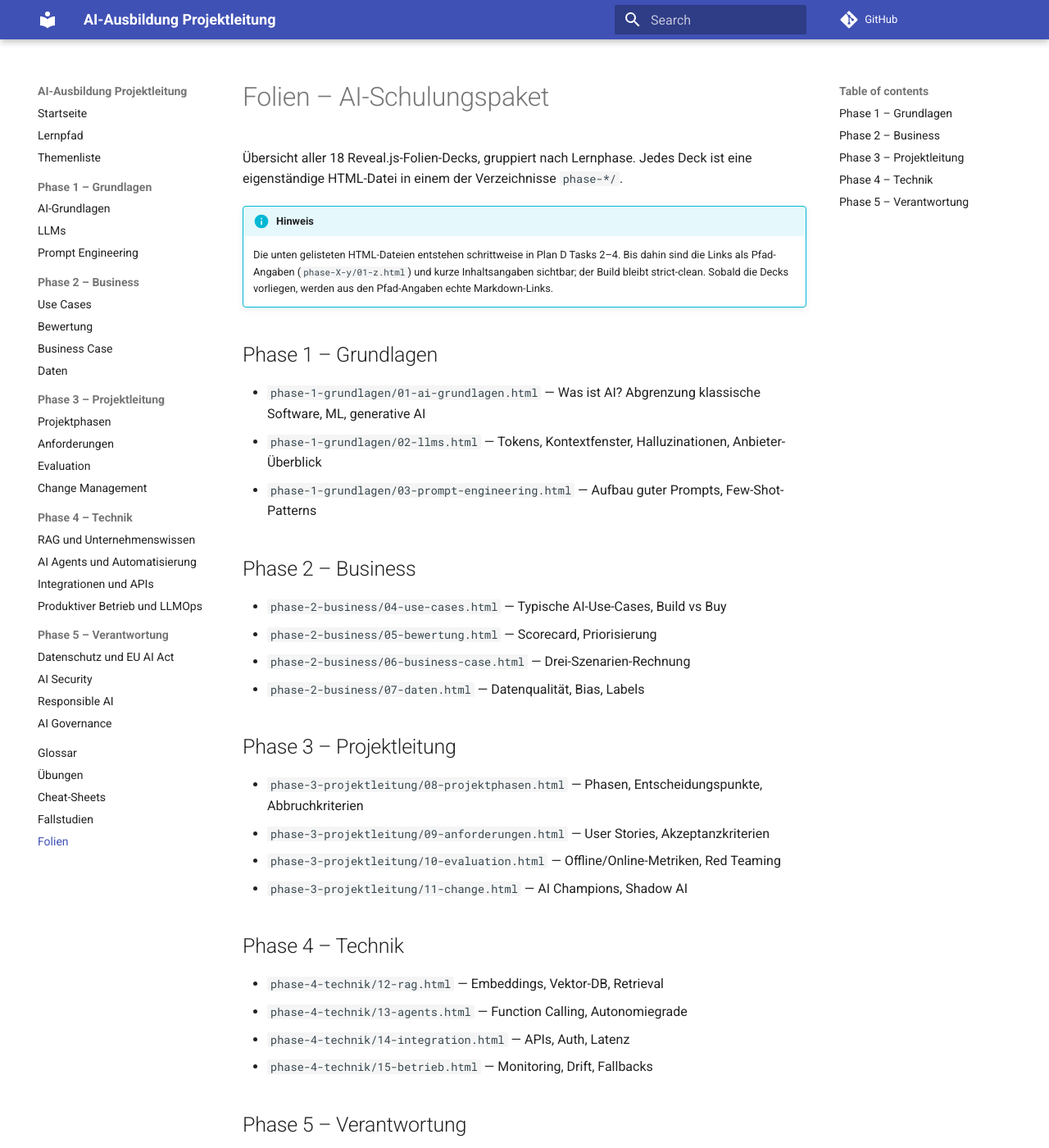
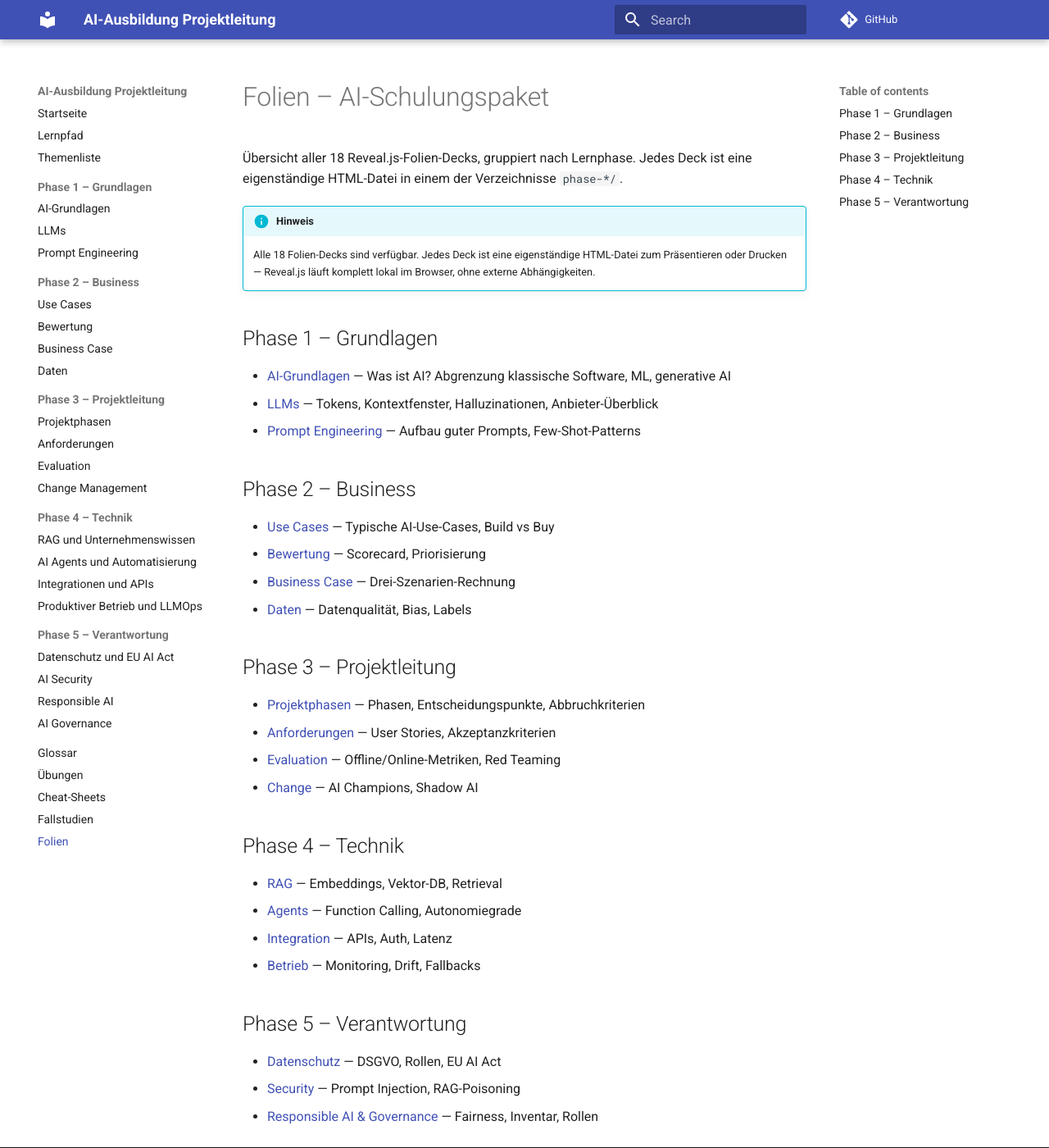
Before and after one commit to EmanuelST-G/ai-training-starter, an MkDocs documentation site: the page built from docs/slides/index.md, in a window 1280 px wide and 1400 px high. Shown: the whole window at 82% size. Built offline with MkDocs 1.6.1 and Material for MkDocs 9.7.7, drawn with Linux system fonts in a browser that asks for light colours; comment, search, counter and statistics services are not loaded; some of the changed text lies outside the part shown.

Commit message:
fix(slides): index auf markdown-links mit ordentlichen titeln

```diff
--- a/docs/slides/index.md
+++ b/docs/slides/index.md
@@ -3,37 +3,37 @@
 Übersicht aller 18 Reveal.js-Folien-Decks, gruppiert nach Lernphase. Jedes Deck ist eine eigenständige HTML-Datei in einem der Verzeichnisse `phase-*/`.
 
 !!! info "Hinweis"
-    Die unten gelisteten HTML-Dateien entstehen schrittweise in Plan D Tasks 2–4. Bis dahin sind die Links als Pfad-Angaben (`phase-X-y/01-z.html`) und kurze Inhaltsangaben sichtbar; der Build bleibt strict-clean. Sobald die Decks vorliegen, werden aus den Pfad-Angaben echte Markdown-Links.
+    Alle 18 Folien-Decks sind verfügbar. Jedes Deck ist eine eigenständige HTML-Datei zum Präsentieren oder Drucken — Reveal.js läuft komplett lokal im Browser, ohne externe Abhängigkeiten.
 
 ## Phase 1 – Grundlagen
 
-- `phase-1-grundlagen/01-ai-grundlagen.html` — Was ist AI? Abgrenzung klassische Software, ML, generative AI
-- `phase-1-grundlagen/02-llms.html` — Tokens, Kontextfenster, Halluzinationen, Anbieter-Überblick
-- `phase-1-grundlagen/03-prompt-engineering.html` — Aufbau guter Prompts, Few-Shot-Patterns
+- [AI-Grundlagen](phase-1-grundlagen/01-ai-grundlagen.html) — Was ist AI? Abgrenzung klassische Software, ML, generative AI
+- [LLMs](phase-1-grundlagen/02-llms.html) — Tokens, Kontextfenster, Halluzinationen, Anbieter-Überblick
+- [Prompt Engineering](phase-1-grundlagen/03-prompt-engineering.html) — Aufbau guter Prompts, Few-Shot-Patterns
 
 ## Phase 2 – Business
 
-- `phase-2-business/04-use-cases.html` — Typische AI-Use-Cases, Build vs Buy
-- `phase-2-business/05-bewertung.html` — Scorecard, Priorisierung
-- `phase-2-business/06-business-case.html` — Drei-Szenarien-Rechnung
-- `phase-2-business/07-daten.html` — Datenqualität, Bias, Labels
+- [Use Cases](phase-2-business/04-use-cases.html) — Typische AI-Use-Cases, Build vs Buy
+- [Bewertung](phase-2-business/05-bewertung.html) — Scorecard, Priorisierung
+- [Business Case](phase-2-business/06-business-case.html) — Drei-Szenarien-Rechnung
+- [Daten](phase-2-business/07-daten.html) — Datenqualität, Bias, Labels
 
 ## Phase 3 – Projektleitung
 
-- `phase-3-projektleitung/08-projektphasen.html` — Phasen, Entscheidungspunkte, Abbruchkriterien
-- `phase-3-projektleitung/09-anforderungen.html` — User Stories, Akzeptanzkriterien
-- `phase-3-projektleitung/10-evaluation.html` — Offline/Online-Metriken, Red Teaming
-- `phase-3-projektleitung/11-change.html` — AI Champions, Shadow AI
+- [Projektphasen](phase-3-projektleitung/08-projektphasen.html) — Phasen, Entscheidungspunkte, Abbruchkriterien
+- [Anforderungen](phase-3-projektleitung/09-anforderungen.html) — User Stories, Akzeptanzkriterien
+- [Evaluation](phase-3-projektleitung/10-evaluation.html) — Offline/Online-Metriken, Red Teaming
+- [Change](phase-3-projektleitung/11-change.html) — AI Champions, Shadow AI
 
 ## Phase 4 – Technik
 
-- `phase-4-technik/12-rag.html` — Embeddings, Vektor-DB, Retrieval
-- `phase-4-technik/13-agents.html` — Function Calling, Autonomiegrade
-- `phase-4-technik/14-integration.html` — APIs, Auth, Latenz
-- `phase-4-technik/15-betrieb.html` — Monitoring, Drift, Fallbacks
+- [RAG](phase-4-technik/12-rag.html) — Embeddings, Vektor-DB, Retrieval
+- [Agents](phase-4-technik/13-agents.html) — Function Calling, Autonomiegrade
+- [Integration](phase-4-technik/14-integration.html) — APIs, Auth, Latenz
+- [Betrieb](phase-4-technik/15-betrieb.html) — Monitoring, Drift, Fallbacks
 
 ## Phase 5 – Verantwortung
 
-- `phase-5-verantwortung/16-datenschutz.html` — DSGVO, Rollen, EU AI Act
-- `phase-5-verantwortung/17-security.html` — Prompt Injection, RAG-Poisoning
-- `phase-5-verantwortung/18-responsible-ai-governance.html` — Fairness, Inventar, Rollen
+- [Datenschutz](phase-5-verantwortung/16-datenschutz.html) — DSGVO, Rollen, EU AI Act
+- [Security](phase-5-verantwortung/17-security.html) — Prompt Injection, RAG-Poisoning
+- [Responsible AI & Governance](phase-5-verantwortung/18-responsible-ai-governance.html) — Fairness, Inventar, Rollen
```
